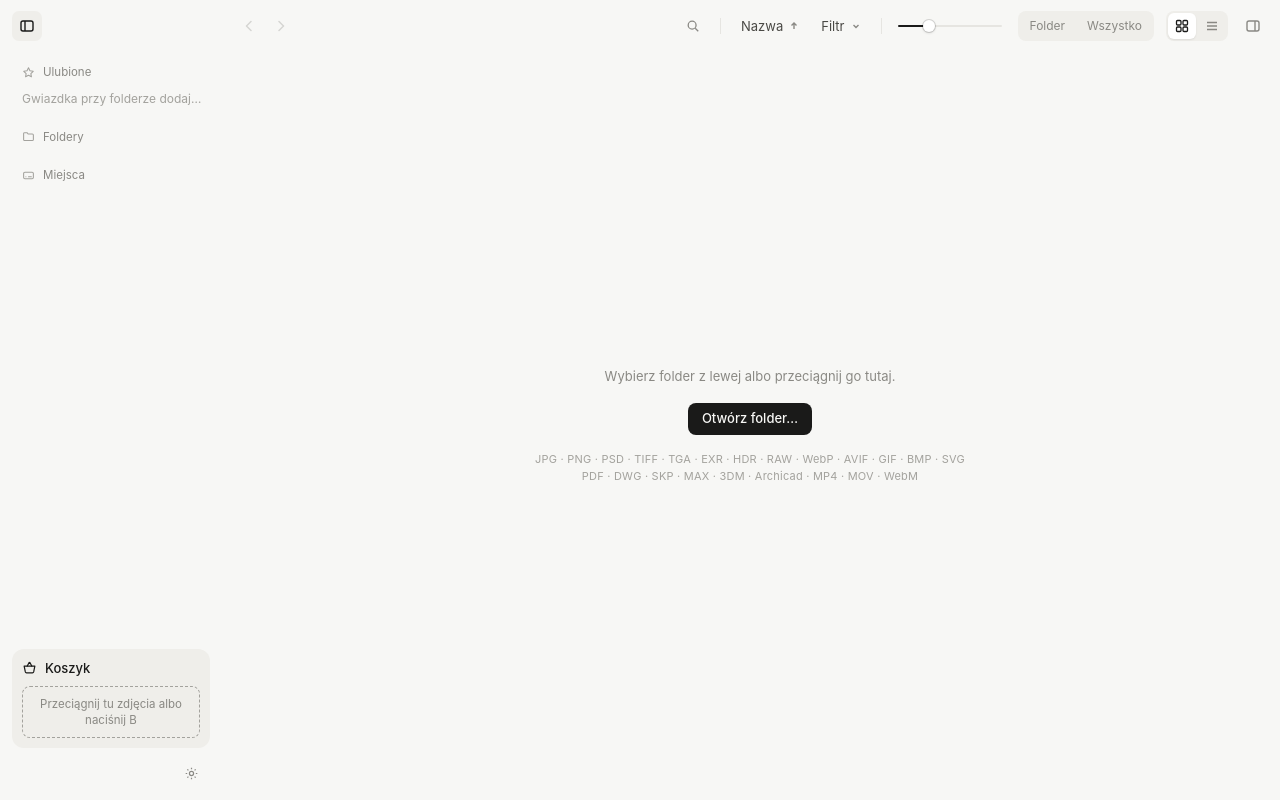
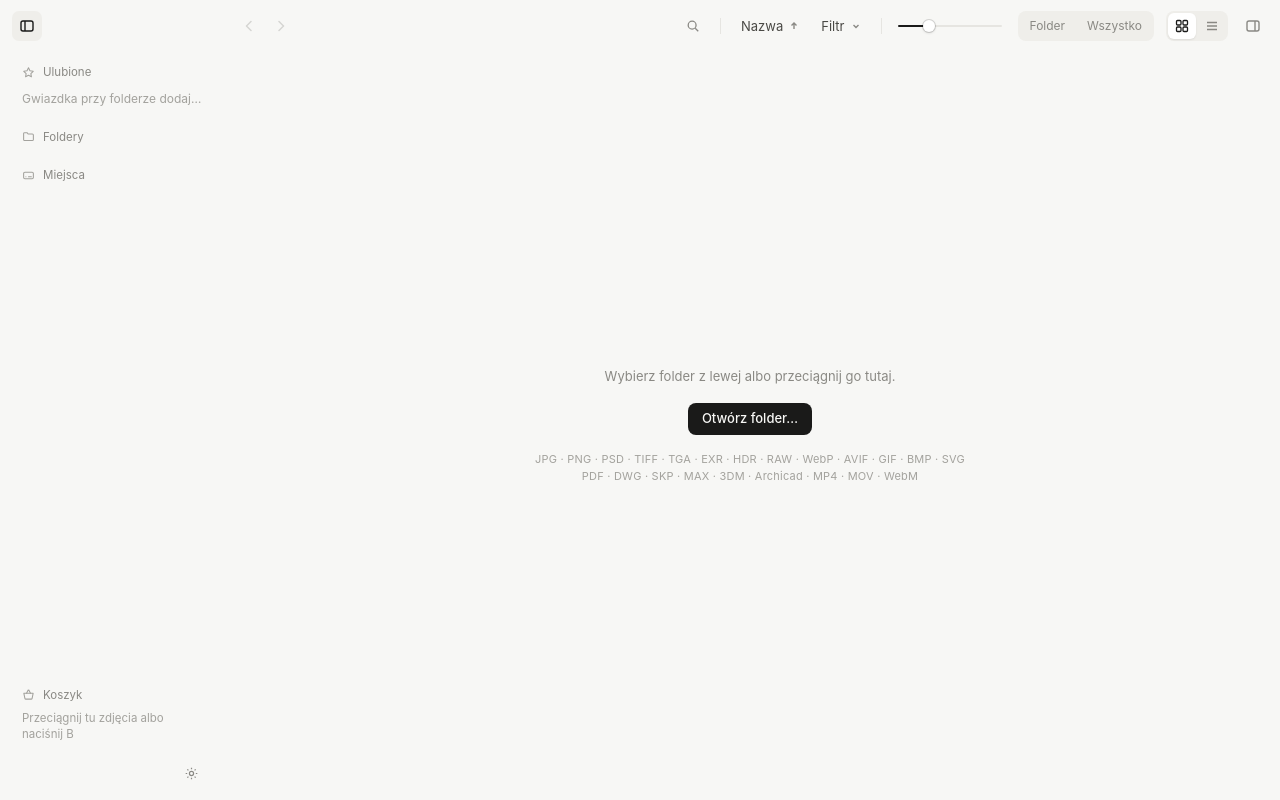
Before and after one commit to michallenczewski/gapa, an Electron app: page renderer/index.html in a window 1280 px wide. Drawn offline with Linux system fonts and the light colour scheme; no server answers.

Commit message:
Koszyk w panelu bocznym spokojniejszy
Bez tła i ramki, nagłówek w stylu pozostałych grup (Ulubione, Foldery), mniejsze miniatury;
obramowanie tylko podczas przeciągania, tło po najechaniu lub gdy koszyk jest otwarty.

Co-Authored-By: Claude Opus 5.5 <noreply@anthropic.com>
Claude-Session: https://claude.ai/code/session_01EdEg5fqWX76dgfn1gQH6bJ

```diff
--- a/renderer/index.html
+++ b/renderer/index.html
@@ -368,17 +368,17 @@ body.bare #grid .nm{display:none}
 @media (max-width:760px){#insp{display:none!important}#count{display:none}}
 
 /* koszyk: wiersz w panelu bocznym, znacznik na kafelku, pasek nad zawartością */
-#tray{flex:none;margin-top:auto;margin-top:auto;padding:10px 10px 10px;border-radius:12px;background:var(--soft);cursor:pointer;transition:background .15s,box-shadow .15s}
-#tray:hover{background:var(--hover)}
-#tray.on{box-shadow:inset 0 0 0 1px var(--line);background:var(--hover)}
-#tray.drop,body.dragout #tray{box-shadow:inset 0 0 0 1.5px var(--text)}
+#tray{flex:none;margin-top:auto;padding:8px 10px 6px;border-radius:10px;cursor:pointer;transition:background .15s}
+#tray:hover,#tray.on{background:var(--hover)}
+#tray.drop,body.dragout #tray{outline:1px dashed var(--muted);outline-offset:-1px;background:var(--hover)}
 body[data-drop] #tray{position:relative;z-index:55}
-#bRow{display:flex;align-items:center;gap:8px;font-size:13px;color:var(--text);font-weight:500}
-#bRow svg{flex:none}
-#bRow .n{margin-left:auto;color:var(--muted);font-size:12px;font-weight:400;font-variant-numeric:tabular-nums}
-#bThumbs{display:grid;grid-template-columns:repeat(5,minmax(0,1fr));gap:4px;margin-top:9px}
-#bThumbs canvas{display:block;width:100%;aspect-ratio:1;border-radius:5px;background:var(--bg)}
-#bThumbs .empty{grid-column:1/-1;padding:9px 8px;border:1px dashed var(--muted2);border-radius:8px;font-size:11.5px;line-height:1.4;color:var(--muted);text-align:center}
+#bRow{display:flex;align-items:center;gap:8px;font-size:11.5px;color:var(--muted)}
+#bRow svg{flex:none;color:var(--muted2)}
+#tray.on #bRow{color:var(--text)}
+#bRow .n{margin-left:auto;color:var(--muted2);font-variant-numeric:tabular-nums}
+#bThumbs{display:grid;grid-template-columns:repeat(5,minmax(0,1fr));gap:3px;margin-top:7px}
+#bThumbs canvas{display:block;width:100%;aspect-ratio:1;border-radius:4px;background:var(--soft)}
+#bThumbs .empty{grid-column:1/-1;font-size:11.5px;line-height:1.4;color:var(--muted2)}
 .bempty{grid-column:1/-1;min-height:calc(100vh - 180px);display:flex;flex-direction:column;align-items:center;justify-content:center;gap:10px;text-align:center;color:var(--muted)}
 .bempty svg{color:var(--muted2)}
 .bempty b{font-weight:500;font-size:15px;color:var(--text)}
@@ -507,7 +507,7 @@ tr input.ren{text-align:left;margin:0}
   <button class="sec" data-sec="places"><svg class="gi" width="13" height="13" viewBox="0 0 16 16" fill="none" stroke="currentColor" stroke-width="1.3" stroke-linejoin="round" stroke-linecap="round" aria-hidden="true"><rect x="2" y="4" width="12" height="8" rx="1.6"/><path d="M4.8 9.5h.01M11.5 9.5H8"/></svg><span>Miejsca</span><svg class="ch" width="8" height="8" viewBox="0 0 8 8" fill="none" stroke="currentColor" stroke-width="1.3" aria-hidden="true"><path d="m1.5 3 2.5 2.5L6.5 3"/></svg></button>
   <ul class="nav" id="places"></ul>
   <div id="tray" title="Koszyk — pliki zebrane z różnych folderów (⇧B). Przeciągnij tu zdjęcia albo naciśnij B.">
-    <div id="bRow"><svg width="15" height="15" viewBox="0 0 16 16" fill="none" stroke="currentColor" stroke-width="1.3" stroke-linejoin="round" stroke-linecap="round" aria-hidden="true"><path d="M2.3 6.5h11.4l-1.25 6.2a1.3 1.3 0 0 1-1.27 1H4.82a1.3 1.3 0 0 1-1.27-1z"/><path d="M5.6 6.5 7.6 2.6M10.4 6.5 8.4 2.6"/></svg><span class="nm">Koszyk</span><span class="n" id="bCount"></span></div>
+    <div id="bRow"><svg width="13" height="13" viewBox="0 0 16 16" fill="none" stroke="currentColor" stroke-width="1.3" stroke-linejoin="round" stroke-linecap="round" aria-hidden="true"><path d="M2.3 6.5h11.4l-1.25 6.2a1.3 1.3 0 0 1-1.27 1H4.82a1.3 1.3 0 0 1-1.27-1z"/><path d="M5.6 6.5 7.6 2.6M10.4 6.5 8.4 2.6"/></svg><span class="nm">Koszyk</span><span class="n" id="bCount"></span></div>
     <div id="bThumbs"></div>
   </div>
   <div class="foot">
```
Also changed, not shown: web/podglad.html (+11 -11 lines).
